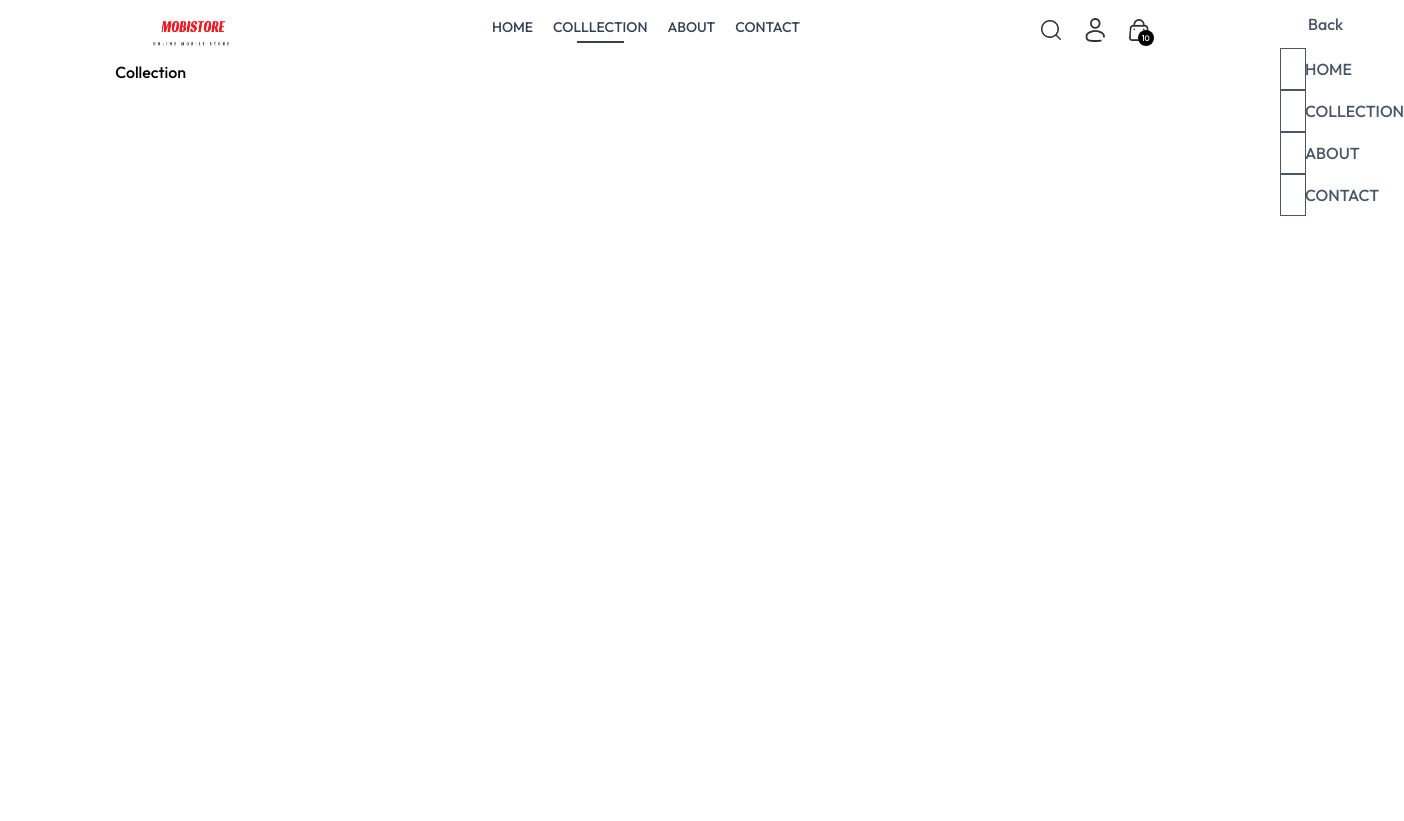
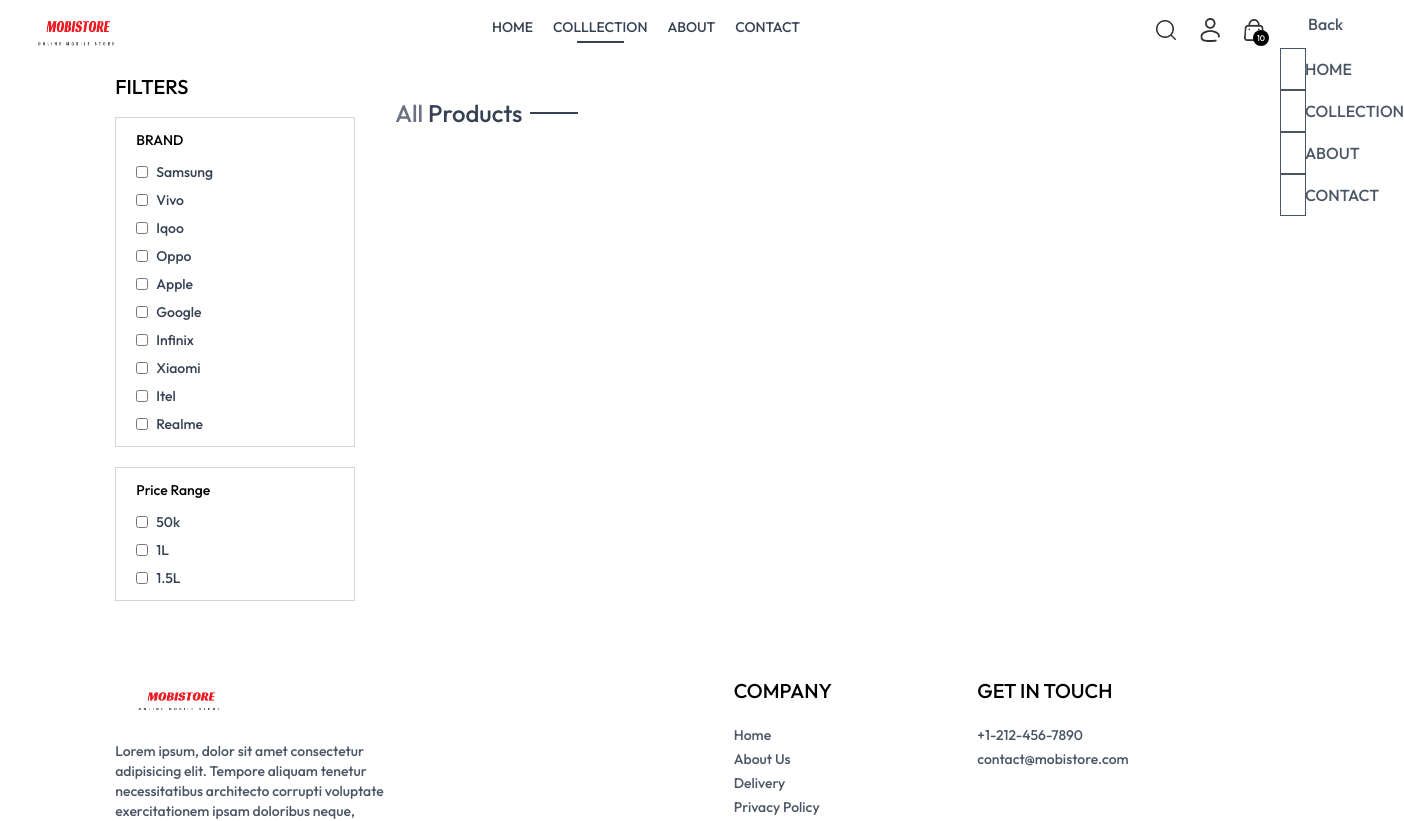
Before and after one commit to karthikeyan80/Online-Mobile-Store, a React (Vite) app in the folder frontend/: page /collection in a window 1280 px wide. Shown: the top 821 px of the page, 1404 px wide, since content can reach past the window. Before the commit the page ends 800 px from the top, so only its background shows below. Built offline with nearby package versions, Linux system fonts and the light colour scheme; a web font is replaced by a local one.

Commit message:
created footer and added a filter options in the collections page

```diff
--- a/frontend/src/App.jsx
+++ b/frontend/src/App.jsx
@@ -10,6 +10,7 @@
 import Orders from "./pages/Orders";
 import Navbar from "./components/Navbar";
 import Hero from "./components/Hero";
+import Footer from "./components/Footer";
 
 const App = () => {
   return (
@@ -30,6 +31,7 @@
       <Route path="place-order" element={<PLaceOrder />} />
       <Route path="orders" element={<Orders />} />
     </Routes>
+    <Footer />
   </div>
   );
 };
--- a/frontend/src/assets/assets.js
+++ b/frontend/src/assets/assets.js
@@ -103,7 +103,8 @@
     price: 100,
     date: 1716634345448,
     bestseller: true ,
-    RAM : ["8GB", "12GB"]
+    RAM : ["8GB", "12GB"],
+    brand : "Samsung"
   },
   {
     _id: "aaaab",
@@ -112,7 +113,8 @@
     price: 200,
     date: 1716621345448,
     bestseller: true ,
-    RAM : ["8GB", "12GB"]
+    RAM : ["8GB", "12GB"],
+brand : "Apple"
   },
   {
     _id: "aaaac",
@@ -121,7 +123,8 @@
     price: 220,
     date: 1716234545448,
     bestseller: true ,
-    RAM : ["8GB", "12GB", "16GB"]
+    RAM : ["8GB", "12GB", "16GB"],
+brand : "Oneplus"
   },
   {
     _id: "aaaad",
@@ -130,7 +133,8 @@
     price: 110,
     date: 1716621345448,
     bestseller: true ,
-    RAM : ["8GB", "12GB"]
+    RAM : ["8GB", "12GB"],
+brand : "Realme"
   },
   {
     _id: "aaaae",
@@ -139,7 +143,8 @@
     price: 130,
     date: 1716622345448,
     bestseller: true ,
-    RAM : ["8GB", "12GB"]
+    RAM : ["8GB", "12GB"],
+brand : "Google"
   },
   {
     _id: "aaaaf",
@@ -148,7 +153,8 @@
     price: 140,
     date: 1716623423448,
     bestseller: true ,
-    RAM : ["8GB", "16GB"]
+    RAM : ["8GB", "16GB"],
+brand :  "Xiaomi"
   },
   {
     _id: "aaaag",
@@ -157,7 +163,8 @@
     price: 190,
     date: 1716621542448,
     bestseller: false,
-    RAM : ["8GB", "12GB"]
+    RAM : ["8GB", "12GB"],
+brand :  "Motorola"
   },
   {
     _id: "aaaah",
@@ -167,6 +174,7 @@
     date: 1716622345448,
     bestseller: false,
     RAM : ["8GB", "16GB"],
+brand  : "Nothing"
   },
   {
     _id: "aaaai",
@@ -176,6 +184,7 @@
     date: 1716621235448,
     bestseller: false,
     RAM : ["8GB", "12GB"],
+brand : "Iqoo"
   },
   {
     _id: "aaaaj",
@@ -185,6 +194,7 @@
     date: 1716622235448,
     bestseller: false,
     RAM : ["8GB", "12GB"],
+brand :  "Vivo"
   },
   {
     _id: "aaaak",
@@ -194,6 +204,7 @@
     date: 1716623345448,
     bestseller: false,
     RAM : ["8GB", "12GB"],
+brand :  "Poco"
   },
   {
     _id: "aaaal",
@@ -203,6 +214,7 @@
     date: 1716624445448,
     bestseller: false,
     RAM : ["8GB", "12GB"],
+brand : "Infinix"
   },
   {
     _id: "aaaam",
@@ -212,6 +224,7 @@
     date: 1716625545448,
     bestseller: false,
     RAM : ["8GB", "12GB"],
+brand :  "Lava"
   },
   {
     _id: "aaaan",
@@ -221,6 +234,7 @@
     date: 1716626645448,
     bestseller: false,
     RAM : ["8GB", "12GB"],
+brand : "Asus"
   },
   {
     _id: "aaaao",
@@ -230,6 +244,7 @@
     date: 1716627745448,
     bestseller: false,
     RAM : ["8GB", "12GB"],
+brand : "Tecno"
   },
   {
     _id: "aaaap",
@@ -239,6 +254,8 @@
     date: 1716628845448,
     bestseller: false ,
     RAM : ["8GB", "12GB"],
+ brand : "Samsung"
+
   },
   {
     _id: "aaaaq",
@@ -247,7 +264,9 @@
     price: 150,
     date: 1716629945448,
     bestseller: false ,
-    RAM : ["8GB", "12GB"]
+    RAM : ["8GB", "12GB"],
+ brand : "Samsung"
+
   },
   {
     _id: "aaaar",
@@ -256,7 +275,8 @@
     price: 180,
     date: 1716631045448,
     bestseller: false ,
-    RAM : ["8GB", "12GB" , "16GB"]
+    RAM : ["8GB", "12GB" , "16GB"],
+brand :  "Xiaomi"
   }, ,
   {
     _id: "aaaas",
@@ -265,7 +285,8 @@
     price: 160,
     date: 1716632145448,
     bestseller: false,
-     RAM : ["8GB", "12GB" , "16GB"]
+     RAM : ["8GB", "12GB" , "16GB"],
+brand : "Realme"
   },
   {
     _id: "aaaat",
@@ -274,7 +295,8 @@
     price: 190,
     date: 1716633245448,
     bestseller: false,
-     RAM : ["8GB", "12GB" , "16GB"]
+     RAM : ["8GB", "12GB" , "16GB"],
+brand : "Honor"
   },
   {
     _id: "aaaau",
@@ -283,7 +305,8 @@
     price: 170,
     date: 1716634345448,
     bestseller: false,
-     RAM : ["8GB", "12GB" , "16GB"]
+     RAM : ["8GB", "12GB" , "16GB"],
+brand : "Itel"
   },
   {
     _id: "aaaav",
@@ -292,7 +315,8 @@
     price: 200,
     date: 1716635445448,
     bestseller: false ,
-     RAM : ["8GB", "12GB" , "16GB"]
+     RAM : ["8GB", "12GB" , "16GB"] ,
+brand : "Motorola"
   },
 
   {
@@ -302,7 +326,8 @@
     price: 210,
     date: 1716637645448,
     bestseller: false ,
-     RAM : ["8GB", "12GB" , "16GB"]
+     RAM : ["8GB", "12GB" , "16GB"],
+brand : "Micromax"
   },
   {
     _id: "aaaay",
@@ -312,6 +337,7 @@
     date: 1716638745448,
     bestseller: false ,
      RAM : ["8GB", "12GB" , "16GB"],
+brand : "Realme"
   },
   {
     _id: "aaaaz",
@@ -321,6 +347,7 @@
     date: 1716639845448,
     bestseller: false ,
      RAM : ["8GB", "12GB" , "16GB"],
+brand : "Vivo"
   },
   {
     _id: "aaaba",
@@ -330,6 +357,7 @@
     date: 1716640945448,
     bestseller: false ,
      RAM : ["8GB", "12GB" , "16GB"] ,
+brand : "Lava"
   },
   {
     _id: "aaabb",
@@ -339,6 +367,7 @@
     date: 1716642045448,
     bestseller: false ,
      RAM : ["8GB", "12GB" , "16GB"] ,
+brand : "Infinix"
   },
   {
     _id: "aaabc",
@@ -347,7 +376,9 @@
     price: 210,
     date: 1716643145448,
     bestseller: false ,
-     RAM : ["8GB", "12GB" , "16GB"]
+     RAM : ["8GB", "12GB" , "16GB"],
+ brand : "Samsung"
+
   },
   {
     _id: "aaabd",
@@ -357,6 +388,7 @@
     date: 1716644245448,
     bestseller: false ,
      RAM : ["8GB", "12GB" , "16GB"],
+brand : "Iqoo"
   },
   {
     _id: "aaabe",
@@ -366,6 +398,7 @@
     date: 1716645345448,
     bestseller: false ,
      RAM : ["8GB", "12GB" , "16GB"] ,
+brand : "Vivo"
   },
   {
     _id: "aaabf",
@@ -374,7 +407,8 @@
     price: 250,
     date: 1716646445448,
     bestseller: false ,
-     RAM : ["8GB", "12GB" , "16GB"]
+     RAM : ["8GB", "12GB" , "16GB"],
+brand : "Tecno"
   },
   {
     _id: "aaabg",
@@ -384,6 +418,7 @@
     date: 1716647545448,
     bestseller: false ,
      RAM : ["8GB", "12GB" , "16GB"] ,
+brand :  "Xiaomi"
   },
   {
     _id: "aaabh",
@@ -392,7 +427,8 @@
     price: 260,
     date: 1716648645448,
     bestseller: false,
-     RAM : ["8GB", "12GB" , "16GB"]
+     RAM : ["8GB", "12GB" , "16GB"],
+brand : "Infinix"
   },
   {
     _id: "aaabi",
@@ -401,7 +437,8 @@
     price: 240,
     date: 1716649745448,
     bestseller: false,
-     RAM : ["8GB", "12GB" , "16GB"]
+     RAM : ["8GB", "12GB" , "16GB"],
+brand : "Motorola"
   },
   {
     _id: "aaabj",
@@ -410,7 +447,8 @@
     price: 270,
     date: 1716650845448,
     bestseller: false,
-      RAM : ["8GB", "12GB" , "16GB"]
+      RAM : ["8GB", "12GB" , "16GB"],
+brand : "Poco"
   },
   {
     _id: "aaabk",
@@ -419,7 +457,8 @@
     price: 250,
     date: 1716651945448,
     bestseller: false ,
-      RAM : ["8GB", "12GB" , "16GB"]
+      RAM : ["8GB", "12GB" , "16GB"],
+brand : "Infinix"
   },
   {
     _id: "aaabl",
@@ -428,7 +467,9 @@
     price: 280,
     date: 1716653045448,
     bestseller: false ,
-     RAM : ["8GB", "12GB" , "16GB"]
+     RAM : ["8GB", "12GB" , "16GB"],
+ brand : "Samsung"
+
   },
   {
     _id: "aaabm",
@@ -437,7 +478,8 @@
     price: 260,
     date: 1716654145448,
     bestseller: false ,
-     RAM : ["8GB", "12GB" , "16GB"]
+     RAM : ["8GB", "12GB" , "16GB"],
+brand : "Vivo"
   },
   {
     _id: "aaabn",
@@ -446,7 +488,8 @@
     price: 290,
     date: 1716655245448,
     bestseller: false ,
-     RAM : ["8GB", "12GB" , "16GB"]
+     RAM : ["8GB", "12GB" , "16GB"],
+brand : "Itel"
   },
   {
     _id: "aaabo",
@@ -455,7 +498,8 @@
     price: 270,
     date: 1716656345448,
     bestseller: true ,
-     RAM : ["8GB", "12GB" , "16GB"]
+     RAM : ["8GB", "12GB" , "16GB"],
+brand : "Motorola"
   },
   {
     _id: "aaabp",
@@ -464,7 +508,9 @@
     price: 300,
     date: 1716657445448,
     bestseller: false ,
-     RAM : ["8GB", "12GB" , "16GB"]
+     RAM : ["8GB", "12GB" , "16GB"],
+ brand : "Samsung"
+
   },
   {
     _id: "aaabq",
@@ -473,7 +519,8 @@
     price: 280,
     date: 1716658545448,
     bestseller: false ,
-     RAM : ["8GB", "12GB" , "16GB"]
+     RAM : ["8GB", "12GB" , "16GB"],
+brand : "Lava"
   },
   {
     _id: "aaabr",
@@ -482,7 +529,8 @@
     price: 310,
     date: 1716659645448,
     bestseller: true ,
-     RAM : ["8GB", "12GB" , "16GB"]
+     RAM : ["8GB", "12GB" , "16GB"],
+brand : "Infinix"
   },
   {
     _id: "aaabs",
@@ -491,7 +539,8 @@
     price: 290,
     date: 1716660745448,
     bestseller: true ,
-     RAM : ["8GB", "12GB" , "16GB"]
+     RAM : ["8GB", "12GB" , "16GB"],
+brand : "Lava"
   },
   {
     _id: "aaabt",
@@ -500,7 +549,9 @@
     price: 320,
     date: 1716661845448,
     bestseller: false ,
-     RAM : ["8GB", "12GB" , "16GB"]
+     RAM : ["8GB", "12GB" , "16GB"],
+ brand : "Samsung"
+
   },
   {
     _id: "aaabu",
@@ -509,7 +560,8 @@
     price: 300,
     date: 1716662945448,
     bestseller: false ,
-     RAM : ["8GB", "12GB" , "16GB"]
+     RAM : ["8GB", "12GB" , "16GB"],
+brand :  "Xiaomi"
   },
   {
     _id: "aaabv",
@@ -518,7 +570,8 @@
     price: 330,
     date: 1716664045448,
     bestseller: true ,
-     RAM : ["8GB", "12GB" , "16GB"]
+     RAM : ["8GB", "12GB" , "16GB"],
+brand : "Iqoo"
   },
   {
     _id: "aaabw",
@@ -527,7 +580,8 @@
     price: 310,
     date: 1716665145448,
     bestseller: false ,
-     RAM : ["8GB", "12GB" , "16GB"]
+     RAM : ["8GB", "12GB" , "16GB"],
+brand : "Realme"
   },
   {
     _id: "aaabx",
@@ -536,7 +590,8 @@
     price: 340,
     date: 1716666245448,
     bestseller: false ,
-     RAM : ["8GB", "12GB" , "16GB"]
+     RAM : ["8GB", "12GB" , "16GB"],
+brand : "Lava",
   },
   {
     _id: "aaaby",
@@ -545,7 +600,8 @@
     price: 320,
     date: 1716667345448,
     bestseller: true ,
-     RAM : ["8GB", "12GB" , "16GB"]
+     RAM : ["8GB", "12GB" , "16GB"],
+brand : "Itel"
   },
   {
     _id: "aaabz",
@@ -554,7 +610,8 @@
     price: 350,
     date: 1716668445448,
     bestseller: true ,
-     RAM : ["8GB", "12GB" , "16GB"]
+     RAM : ["8GB", "12GB" , "16GB"],
+brand : "Infinix"
   },
 {
     _id: "aaaaw",
@@ -563,7 +620,8 @@
     price: 180,
     date: 1716636545448,
     bestseller: true ,
-     RAM : ["8GB", "12GB" , "16GB"]
+     RAM : ["8GB", "12GB" , "16GB"],
+brand : "Infinix"
   }
 
 ];
--- /dev/null
+++ b/frontend/src/components/Footer.jsx
@@ -0,0 +1,38 @@
+import React from 'react'
+import assets from '../assets/assets'
+
+const Footer = () => {
+  return (
+    <div>
+        <div className='flex flex-col sm:grid grid-cols-[3fr_1fr_1fr] gap-14 my-10 mt-14 text-sm'>
+            <div>
+                <img src={assets.logo} alt="logo" className='mb-5 w-32'/>
+                <p className='w-full sm:w-1/2 text-gray-600 '>Lorem ipsum, dolor sit amet consectetur adipisicing elit. Tempore aliquam tenetur necessitatibus architecto corrupti voluptate exercitationem ipsam doloribus neque, quisquam enim nobis sunt earum reprehenderit quas, vero perspiciatis eos vitae.</p>
+            </div>
+            <div>
+                <p className='text-xl font-medium mb-5 '>COMPANY</p>
+                <ul className='flex flex-col gap-1 text-gray-600'>
+                    <li>Home</li>
+                    <li>About Us</li>
+                    <li>Delivery</li>
+                    <li>Privacy Policy</li>
+                </ul>
+            </div>
+            <div>
+                <p className='text-xl font-medium mb-5'>GET IN TOUCH</p>
+                <ul className='flex flex-col gap-1 text-gray-600'>
+                    <li>+1-212-456-7890</li>
+                    <li>contact@mobistore.com</li>
+                </ul>
+            </div>
+        </div>
+
+        <div >
+            <hr />
+            <p className='py-5 text-xs text-center '>Coopyrights 2025@Mobistore.com - All Rights Reserved</p>
+        </div>
+    </div>
+  )
+}
+
+export default Footer
--- a/frontend/src/components/Navbar.jsx
+++ b/frontend/src/components/Navbar.jsx
@@ -6,7 +6,7 @@
   const [visible, setVisible] = useState(false);
   return (
     // <div className="fixed left-0 w-full bg-white flex items-center justify-between px-4 font-medium">
-<div className="absolutetop-0 left-0 w-full bg-white font-medium">
+<div className="fixed top-0 left-0 w-full bg-white font-medium">
   <div className="flex items-center justify-between w-full max-w-[1280px] mx-auto px-4">
       <Link to='/'><img src={assets.logo} className='w-30 h-15' /> </Link>
 
@@ -66,7 +66,7 @@
 
       {/* Side bar menu for small screens*/}
       <div
-        className={`absolute top-0 right-0 bottom-0 bg-white transition-all ${
+        className={`fixed top-0 right-0 bottom-0 bg-white transition-all ${
           visible ? 'w-full' : 'w-0'
         }`}
       >
--- a/frontend/src/pages/Collection.jsx
+++ b/frontend/src/pages/Collection.jsx
@@ -1,9 +1,114 @@
-import React from 'react'
+import React, { useContext, useState } from "react";
+import { ShopContext } from "../context/ShopContext";
+import assets from "../assets/assets";
+import Title from "../components/Title";
 
 const Collection = () => {
+  const { products } = useContext(ShopContext);
+  const [showFilter, setShowFilter] = useState(false);
+
   return (
-    <div>Collection</div>
-  )
-}
+    <div className="flex flex-col sm:flex-row my-8 gap-1 sm:gap-10 pt-10 border-t">
+      {/*Filter options */}
+      <div className="min-w-60">
+        <p
+          onClick={() => setShowFilter(!showFilter)}
+          className="text-xl flex items-center cursor-pointer gap-1"
+        >
+          FILTERS
+          <img
+            className={`h-3 sm:hidden ${showFilter ? "rotate-90" : ""}`}
+            src={assets.dropdown_icon}
+            alt="dropdown_img"
+          />
+        </p>
+        {/* Brand Filter */}
+        <div
+          className={`border border-gray-300 pl-5 py-3 mt-4 ${
+            showFilter ? "block" : "hidden"
+          } sm:block`}
+        >
+          <p className="mb-3 text-sm font-medium ">BRAND </p>
 
-export default Collection
+          <div className="flex flex-col gap-2 text-sm font-light text-gray-700">
+            <p className="flex gap-2">
+              <input type="checkbox" className="w-3" value={"Samsung"} />
+              Samsung
+            </p>
+            <p className="flex gap-2">
+              <input type="checkbox" className="w-3" value={"Vivo"} />
+              Vivo
+            </p>
+            <p className="flex gap-2">
+              <input type="checkbox" className="w-3" value={"Iqooo"} />
+              Iqoo
+            </p>
+            <p className="flex gap-2">
+              <input type="checkbox" className="w-3" value={"Oppo"} />
+              Oppo
+            </p>
+            <p className="flex gap-2">
+              <input type="checkbox" className="w-3" value={"Apple"} />
+              Apple
+            </p>
+            <p className="flex gap-2">
+              <input type="checkbox" className="w-3" value={"Google"} />
+              Google
+            </p>
+            <p className="flex gap-2">
+              <input type="checkbox" className="w-3" value={"Infinix"} />
+              Infinix
+            </p>
+            <p className="flex gap-2">
+              <input type="checkbox" className="w-3" value={"Xiaomi"} />
+              Xiaomi
+            </p>
+            <p className="flex gap-2">
+              <input type="checkbox" className="w-3" value={"Itel"} />
+              Itel
+            </p>
+            <p className="flex gap-2">
+              <input type="checkbox" className="w-3" value={"Realme"} />
+              Realme
+            </p>
+          </div>
+        </div>
+        {/* Price Filter */}
+
+        <div
+          className={`border border-gray-300 pl-5 py-3 my-5 ${
+            showFilter ? "block" : "hidden"
+          } sm:block`}
+        >
+          <p className="mb-3 text-sm font-medium ">Price Range </p>
+
+          <div className="flex flex-col gap-2 text-sm font-light text-gray-700">
+            <p className="flex gap-2">
+              <input type="checkbox" className="w-3" value={"50k"} />
+              50k
+            </p>
+            <p className="flex gap-2">
+              <input type="checkbox" className="w-3" value={"1L"} />
+              1L
+            </p>
+            <p className="flex gap-2">
+              <input type="checkbox" className="w-3" value={"1.5L"} />
+              1.5L
+            </p>
+          </div>
+        </div>
+      </div>
+
+      {/* Right side*/}
+
+      <div className="flex-1 my-6">
+        <div className="flex justify-between text-base sm:text-2xl mb-4 ">
+          <Title  text1={'All'} text2={'Products'}/>
+
+        </div>
+      </div>
+    </div>
+  );
+};
+
+export default Collection;
--- a/frontend/src/pages/Home.jsx
+++ b/frontend/src/pages/Home.jsx
@@ -3,6 +3,7 @@
 import LatestCollection from '../components/LatestCollection'
 import BestSeller from '../components/BestSeller'
 import OurPloicy from '../components/OurPloicy'
+import NewsletterBox from '../components/NewsletterBox'
 
 const Home = () => {
   return (
@@ -11,6 +12,7 @@
       <LatestCollection />
       <BestSeller />
       <OurPloicy />
+      <NewsletterBox />
     </div>
   )
 }
```
Also changed, not shown: frontend/src/components/NewsletterBox.jsx (added, +21 -0 lines).
